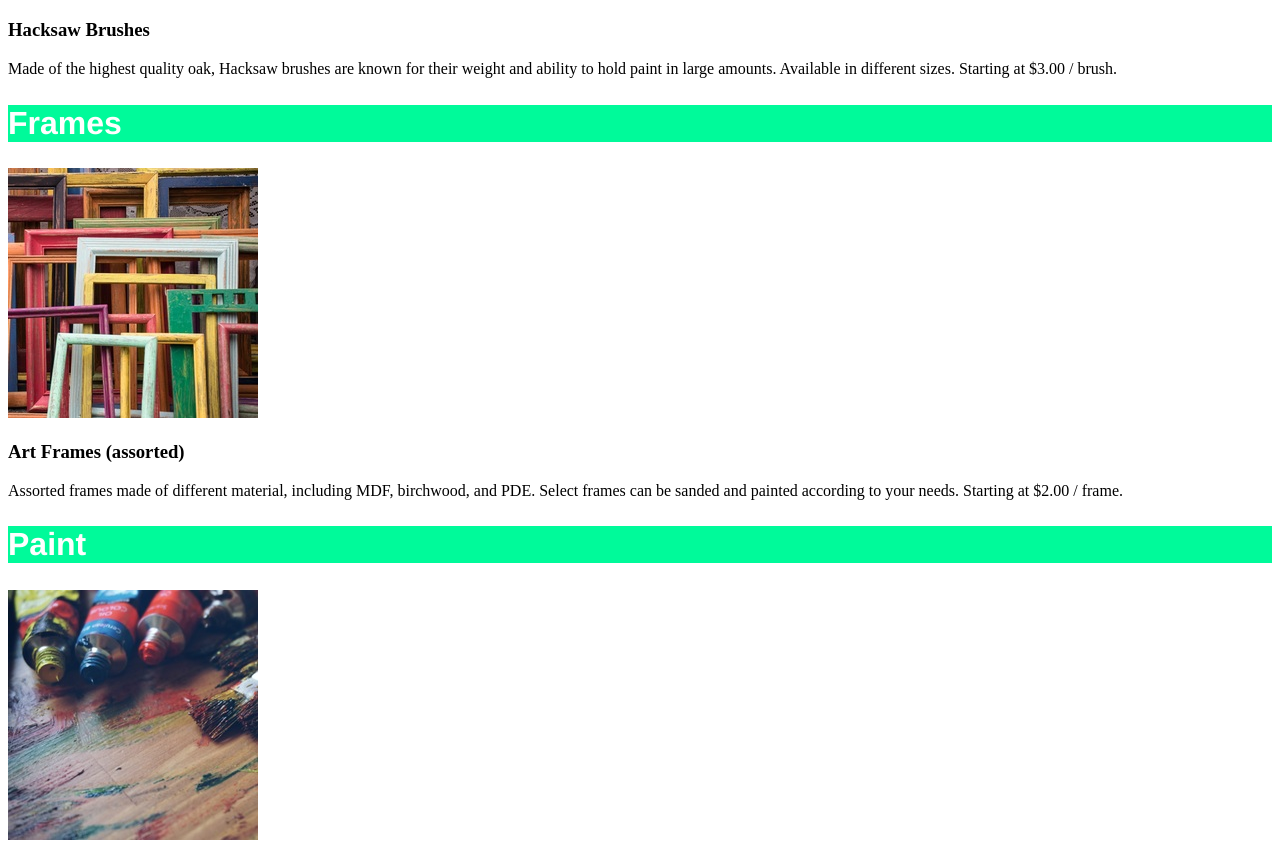
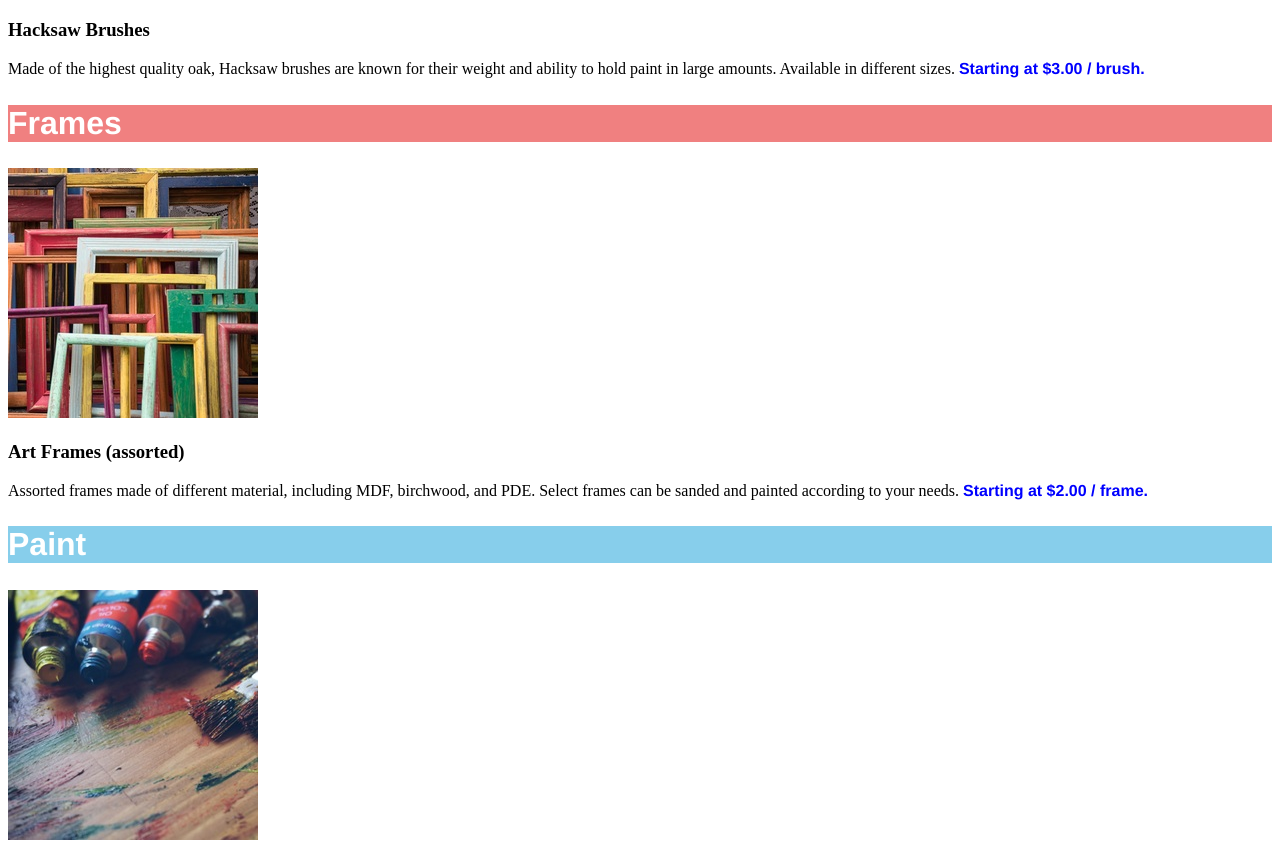
Before and after one commit to gosiast/Dasmoto-s-Arts---Crafts, a plain HTML site: page index.html in a window 1280 px wide. Shown: the part 566-1409 px from the top of the page. Drawn offline with Linux system fonts and the light colour scheme.

Commit message:
updated the rest of css
new thing learnt - background image in CSS

```diff
--- a/index.html
+++ b/index.html
@@ -9,30 +9,30 @@
 	</head>
 	<body>
 		<h1>Dasmoto's Arts & Crafts</h1>
-		<h2>Brushes</h2>
+		<h2 class="brush">Brushes</h2>
 		<img src="/src/hacksaw.jpeg" alt="hacksaw image" />
 		<h3>Hacksaw Brushes</h3>
 		<p>
 			Made of the highest quality oak, Hacksaw brushes are known for their
 			weight and ability to hold paint in large amounts. Available in different
-			sizes. <span>Starting at $3.00 / brush.</span>
+			sizes. <span class="price">Starting at $3.00 / brush.</span>
 		</p>
-		<h2>Frames</h2>
+		<h2 class="frames">Frames</h2>
 		<img src="/src/frames.jpeg" alt="frames image" />
 		<h3>Art Frames (assorted)</h3>
 		<p>
 			Assorted frames made of different material, including MDF, birchwood, and
 			PDE. Select frames can be sanded and painted according to your needs.
-			Starting at $2.00 / frame.
+			<span class="price">Starting at $2.00 / frame.</span>
 		</p>
-		<h2>Paint</h2>
+		<h2 class="paint">Paint</h2>
 		<img src="/src/finnish.jpeg" alt="finnish paint image" />
 		<h3>Clean finnish Paint</h3>
 		<p>
 			Imported paint from Finland. Over 256 colors available in-store, varying
 			in quantity (1 oz. to 8 oz.). Clean Finnish paint microbinds to canvas,
 			increasing the finish and longevity of any artwork.
-			<span>Starting at $5.00 / tube.</span>
+			<span class="price">Starting at $5.00 / tube.</span>
 		</p>
 	</body>
 </html>
--- a/style.css
+++ b/style.css
@@ -4,11 +4,25 @@ h1 {
 	font-weight: bold;
 	color: khaki;
 	text-align: center;
+	background-image: url("src/pattern.jpeg");
 }
 h2 {
 	font-family: Helvetica;
 	font-size: 32px;
 	font-weight: bold;
 	color: white;
+}
+.price {
+	font-family: Helvetica;
+	font-weight: bold;
+	color: blue;
+}
+.brush {
 	background-color: mediumspringgreen;
 }
+.frames {
+	background-color: lightcoral;
+}
+.paint {
+	background-color: skyblue;
+}
```
